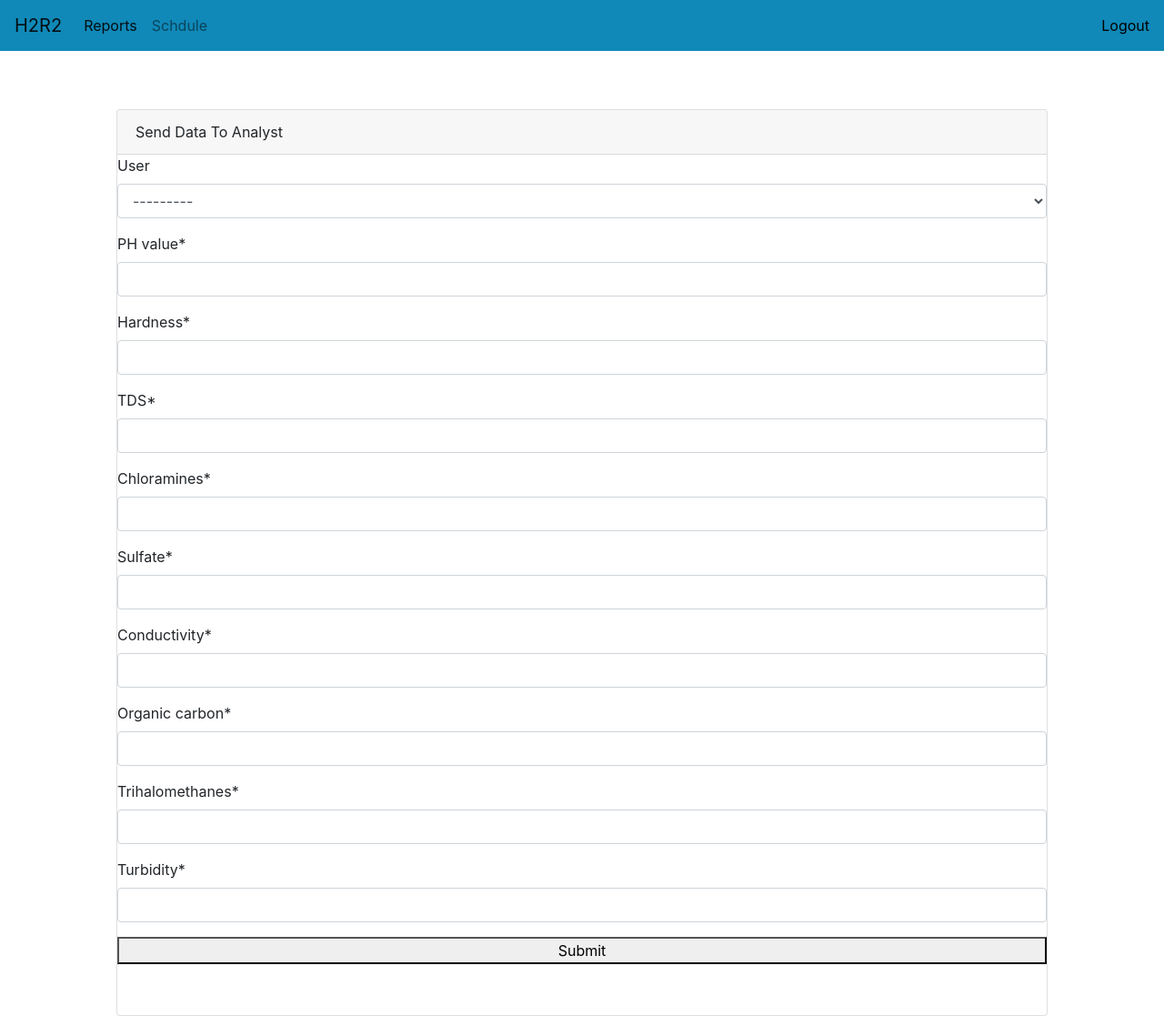
After one commit to ASUCapstoneProject/H2R2, a Django app: page /datapage/ in a window 1280 px wide. The commit adds this page. Shown: the whole page at 91% size. Run offline with Django 4.2, Linux system fonts and the light colour scheme; a user stored in the database is signed in; tables that the repository leaves empty hold one stand-in row (values such as "Sample post"); some libraries are stand-ins or nearby versions.

Commit message:
ManagerPage with Decorators
Manager/worker  Page Added with appropriate decorators to block access.

```diff
--- a/waterapp/basewater/models.py
+++ b/waterapp/basewater/models.py
@@ -24,3 +24,18 @@ class Report(models.Model):
 
     class Meta:
         ordering = ['complete']
+
+class WaterQuality(models.Model):
+    user = models.ForeignKey(User, on_delete=models.CASCADE, null=True, blank=True)
+    pH_value = models.DecimalField(max_digits=4, decimal_places=2) # pH value
+    hardness = models.IntegerField() # Hardness
+    TDS = models.IntegerField() # Total Dissolved Solids (TDS)
+    chloramines = models.DecimalField(max_digits=4, decimal_places=2) # Chloramines
+    sulfate = models.DecimalField(max_digits=4, decimal_places=2) # Sulfate
+    conductivity = models.DecimalField(max_digits=4, decimal_places=2) # Conductivity
+    organic_carbon = models.DecimalField(max_digits=4, decimal_places=2) # Organic Carbon (TOC)
+    trihalomethanes = models.DecimalField(max_digits=4, decimal_places=2) # Trihalomethanes (THMs)
+    turbidity = models.DecimalField(max_digits=4, decimal_places=2) # Turbidity
+
+    def __str__(self):
+        return f'Water quality {self.id}'
--- /dev/null
+++ b/waterapp/basewater/templates/basewater/WaterQuality_form.html
@@ -0,0 +1,17 @@
+{% extends 'basewater/base.html' %}
+{% load crispy_forms_tags %}
+{% block content %}
+
+<div class="card" style="margin-top: 5%; margin-left:10%; margin-right:10%">
+  <div class="card-header"> Send Data To Analyst</div>
+  <form method="post" class="signup-form">
+    {% csrf_token %}
+    <div class="single-input">
+      {{form | crispy}}
+    </div>
+    <div class="signup-button mb-25">
+      <button class="button button-lg radius-10 btn-block" type="submit" >Submit</button>
+    </div>
+</form>
+  <div class="card-body">
+{% endblock %}
--- a/waterapp/basewater/templates/basewater/login.html
+++ b/waterapp/basewater/templates/basewater/login.html
@@ -29,7 +29,7 @@
   <head>
     <meta charset="utf-8" />
     <meta http-equiv="x-ua-compatible" content="ie=edge" />
-    <title>Lindy - Bootstrap 5 UI Kit</title>
+    <title>H2R2</title>
     <meta name="description" content="" />
     <meta name="viewport" content="width=device-width, initial-scale=1" />
     <link rel="shortcut icon" type="image/x-icon" href="assets/img/favicon.svg"/>
@@ -86,7 +86,7 @@
                   {{form|crispy}}
                 </div>
                 <div class="signup-button mb-25">
-                  <button class="button button-lg radius-10 btn-block" type="submit">Sign up</button>
+                  <button class="button button-lg radius-10 btn-block" type="submit">Login In</button>
                 </div>
                 <p>Dont have an account? <a href="{% url 'signup' %}">Sign Up!</a> </p>
               </form>
--- a/waterapp/basewater/templates/basewater/register.html
+++ b/waterapp/basewater/templates/basewater/register.html
@@ -48,7 +48,7 @@
   <head>
     <meta charset="utf-8" />
     <meta http-equiv="x-ua-compatible" content="ie=edge" />
-    <title>Lindy - Bootstrap 5 UI Kit</title>
+    <title>H2R2</title>
     <meta name="description" content="" />
     <meta name="viewport" content="width=device-width, initial-scale=1" />
     <link rel="shortcut icon" type="image/x-icon" href="assets/img/favicon.svg"/>
--- a/waterapp/basewater/urls.py
+++ b/waterapp/basewater/urls.py
@@ -1,7 +1,7 @@
 from django.urls import include, path
 
 from . import views
-from .views import WorkerSignUpView, CustomLoginView, TaskList
+from .views import WorkerSignUpView, CustomLoginView, TaskList, TaskCreate
 from django.contrib.auth.views import LogoutView
 
 urlpatterns =[
@@ -16,5 +16,6 @@ urlpatterns =[
     path('logout/', LogoutView.as_view(next_page='login'), name='logout'),
     path('reports/', TaskList.as_view(), name='report' ),
     # path('accounts/signup/teacher/', teachers.TeacherSignUpView.as_view(), name='teacher_signup'),
-    path('charge/', views.charge, name='charge')
+    path('charge/', views.charge, name='charge'),
+    path('datapage/', TaskCreate.as_view(), name='datapage')
 ]
--- a/waterapp/basewater/views.py
+++ b/waterapp/basewater/views.py
@@ -6,7 +6,7 @@ from django.contrib.auth.views import LoginView
 from django.urls import reverse_lazy
 from django.views.generic.list import ListView
 from .forms import WorkerSignUpForm, ContactForm
-from .models import User, Report
+from .models import User, Report, WaterQuality
 from django.template import loader
 from django.conf import settings
 from .decorators import user_required, manager_required
@@ -15,6 +15,8 @@ from django.http.response import JsonResponse, HttpResponse
 from django.views.decorators.csrf import csrf_exempt
 from django.core.mail import EmailMultiAlternatives, send_mail, BadHeaderError
 from django.template.loader import get_template
+from django.contrib.auth.decorators import login_required
+from django.utils.decorators import method_decorator
 
 
 
@@ -25,6 +27,11 @@ class CustomLoginView(LoginView):
 
     def get_success_url(self):
         return reverse_lazy('report')
+
+
+def datapage(request):
+    return render(request,'basewater/datapage.html')
+
 
 # Create your views here.
 def test(request):
@@ -45,6 +52,7 @@ def test(request):
     return render(request,'basewater/test.html', {"form": form})
     # return render(request, 'basewater/test.html', context)
 
+@method_decorator([login_required], name='dispatch')
 class TaskList(ListView):
     model = Report
     context_object_name = 'report'
@@ -56,7 +64,11 @@ class TaskList(ListView):
         # context['key'] = settings.STRIPE_SECRET_KEY
         return context
 
-
+@method_decorator([login_required, manager_required], name='dispatch')
+class TaskCreate(CreateView):
+    model = WaterQuality
+    fields = '__all__'
+    success_url = 'report'
 
 class WorkerSignUpView(CreateView):
     model = User
@@ -79,6 +91,7 @@ class WorkerSignUpView(CreateView):
         login(self.request, user)
         return redirect('report')
 
+@login_required
 def meeting(request):
      return render(request, 'basewater/meeting.html')
 
```
Also changed, not shown: waterapp/basewater/templates/basewater/report_list.html (+10 -0 lines), waterapp/basewater/migrations/0010_waterquality.py (added), waterapp/basewater/migrations/0011_waterquality_user.py (added).
